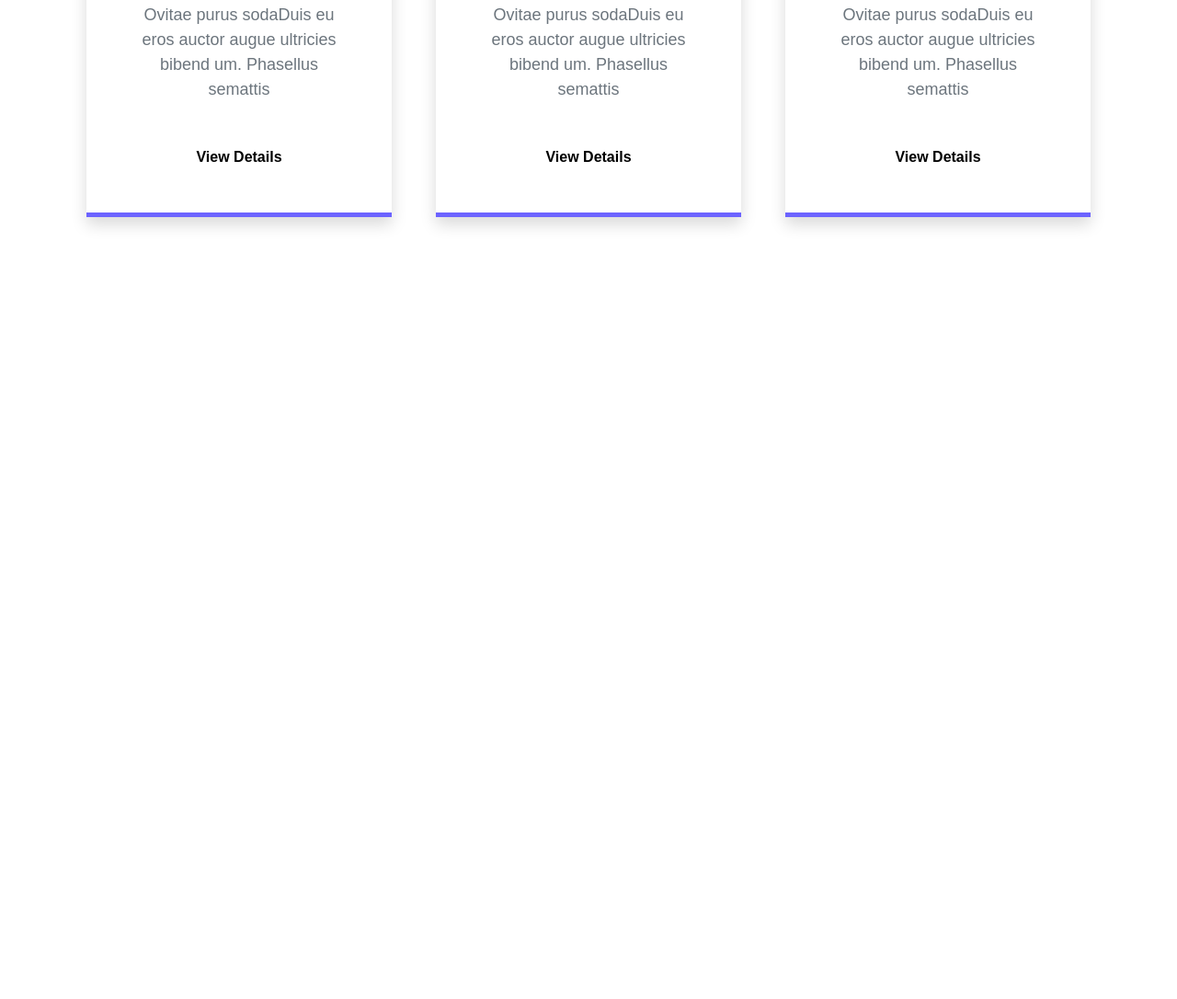
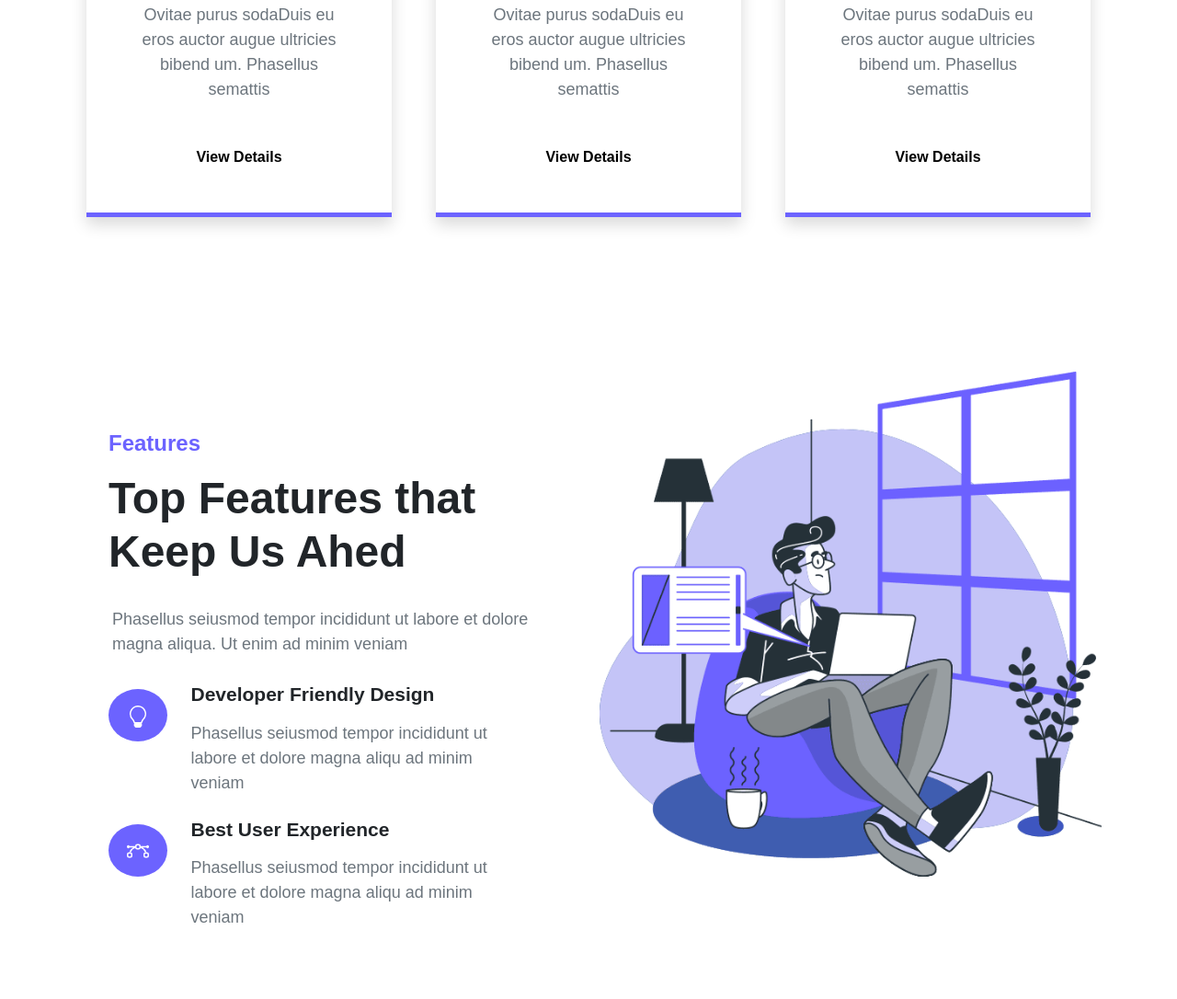
Before and after one commit to SaraKhamisMostafa/2050-Color-Landing-Page, a plain HTML site: page index.html in a window 1280 px wide. Shown: the part 4050-5136 px from the top of the page at 92% size. Before the commit the page ends 4358 px from the top, so only its background shows below. Drawn offline with nearby package versions, Linux system fonts and the light colour scheme.

Commit message:
add feature section

```diff
--- a/css/style.css
+++ b/css/style.css
@@ -106,3 +106,12 @@ color: black;
 .product-card{
    border-bottom: 5px solid #6c63ff;
 }
+.service-icon-large{
+    background-color:#6c63ff ;
+    color: white;
+    padding:20px;
+    border-radius: 50%;
+    width: 53px;
+    height: 53px;
+    text-align: center;
+}
--- a/index.html
+++ b/index.html
@@ -226,65 +226,119 @@
 
     <!-- start our product -->
     <section class="container py-5">
-        <div class="row py-5" >
-          <div class="col-lg-7 m-auto text-center">
-            <h3 class="text-subtitle mt-3">Our Product</h3>
-                    <h1 class="text-title text-title-large mt-3">We Develope Amazing Products</h1>
-          </div>
+        <div class="row py-5">
+            <div class="col-lg-7 m-auto text-center">
+                <h3 class="text-subtitle mt-3">Our Product</h3>
+                <h1 class="text-title text-title-large mt-3">We Develope Amazing Products</h1>
+            </div>
         </div>
         <div class="row">
             <div class="col-lg-4 p-4 ">
                 <div class="product-card text-center shadow p-5">
                     <h3 class="text-subtitle text-dark">Custom CMS</h3>
-                    <img class="my-5"src="images/product-icon1.png" alt="">
-                    <p class="mb-5 text-p text-secondary">Ovitae purus sodaDuis eu eros auctor augue ultricies bibend um. Phasellus semattis</p>
-                    <a class="text-link"href="">View Details</a>
+                    <img class="my-5" src="images/product-icon1.png" alt="">
+                    <p class="mb-5 text-p text-secondary">Ovitae purus sodaDuis eu eros auctor augue ultricies bibend
+                        um. Phasellus semattis</p>
+                    <a class="text-link" href="">View Details</a>
                 </div>
             </div>
             <div class="col-lg-4 p-4 ">
                 <div class="product-card text-center shadow p-5">
                     <h3 class="text-subtitle text-dark">Custom CMS</h3>
-                    <img class="my-5"src="images/product-icon2.png" alt="">
-                    <p class="mb-5 text-p text-secondary">Ovitae purus sodaDuis eu eros auctor augue ultricies bibend um. Phasellus semattis</p>
-                    <a class="text-link"href="">View Details</a>
+                    <img class="my-5" src="images/product-icon2.png" alt="">
+                    <p class="mb-5 text-p text-secondary">Ovitae purus sodaDuis eu eros auctor augue ultricies bibend
+                        um. Phasellus semattis</p>
+                    <a class="text-link" href="">View Details</a>
                 </div>
             </div>
             <div class="col-lg-4 p-4 ">
                 <div class="product-card text-center shadow p-5">
                     <h3 class="text-subtitle text-dark">Custom CMS</h3>
-                    <img class="my-5"src="images/product-icon3.png" alt="">
-                    <p class="mb-5 text-p text-secondary">Ovitae purus sodaDuis eu eros auctor augue ultricies bibend um. Phasellus semattis</p>
-                    <a class="text-link"href="">View Details</a>
+                    <img class="my-5" src="images/product-icon3.png" alt="">
+                    <p class="mb-5 text-p text-secondary">Ovitae purus sodaDuis eu eros auctor augue ultricies bibend
+                        um. Phasellus semattis</p>
+                    <a class="text-link" href="">View Details</a>
                 </div>
             </div>
             <div class="col-lg-4 p-4 ">
                 <div class="product-card text-center shadow p-5">
                     <h3 class="text-subtitle text-dark">Custom CMS</h3>
-                    <img class="my-5"src="images/product-icon4.png" alt="">
-                    <p class="mb-5 text-p text-secondary">Ovitae purus sodaDuis eu eros auctor augue ultricies bibend um. Phasellus semattis</p>
-                    <a class="text-link"href="">View Details</a>
+                    <img class="my-5" src="images/product-icon4.png" alt="">
+                    <p class="mb-5 text-p text-secondary">Ovitae purus sodaDuis eu eros auctor augue ultricies bibend
+                        um. Phasellus semattis</p>
+                    <a class="text-link" href="">View Details</a>
                 </div>
             </div>
             <div class="col-lg-4 p-4 ">
                 <div class="product-card text-center shadow p-5">
                     <h3 class="text-subtitle text-dark">Custom CMS</h3>
-                    <img class="my-5"src="images/product-icon5.png" alt="">
-                    <p class="mb-5 text-p text-secondary">Ovitae purus sodaDuis eu eros auctor augue ultricies bibend um. Phasellus semattis</p>
-                    <a class="text-link"href="">View Details</a>
+                    <img class="my-5" src="images/product-icon5.png" alt="">
+                    <p class="mb-5 text-p text-secondary">Ovitae purus sodaDuis eu eros auctor augue ultricies bibend
+                        um. Phasellus semattis</p>
+                    <a class="text-link" href="">View Details</a>
                 </div>
             </div>
             <div class="col-lg-4 p-4 ">
                 <div class="product-card text-center shadow p-5">
                     <h3 class="text-subtitle text-dark">Custom CMS</h3>
-                    <img class="my-5"src="images/product-icon6.png" alt="">
-                    <p class="mb-5 text-p text-secondary">Ovitae purus sodaDuis eu eros auctor augue ultricies bibend um. Phasellus semattis</p>
-                    <a class="text-link"href="">View Details</a>
+                    <img class="my-5" src="images/product-icon6.png" alt="">
+                    <p class="mb-5 text-p text-secondary">Ovitae purus sodaDuis eu eros auctor augue ultricies bibend
+                        um. Phasellus semattis</p>
+                    <a class="text-link" href="">View Details</a>
                 </div>
             </div>
         </div>
 
     </section>
     <!-- end our product -->
+
+    <!-- start feature section -->
+    <section class="container py-5">
+        <div class="row py-5">
+            <div class="col-lg-6 p-5">
+                <h3 class="text-subtitle mt-3"> Features</h3>
+                <h1 class="text-title text-title-large mt-3 ">Top Features that Keep Us Ahed</h1>
+                <p class="py-4 m-1 text-p text-secondary">Phasellus seiusmod tempor incididunt ut labore et dolore magna
+                    aliqua. Ut enim ad minim veniam</p>
+                <div>
+                    <div class="row">
+                        <div class="col-lg-1 py-4">
+                            <span class="service-icon-large ">
+                                <svg xmlns="http://www.w3.org/2000/svg" width="24" height="24" fill="currentColor" class="bi bi-lightbulb" viewBox="0 0 16 16">
+                                    <path d="M2 6a6 6 0 1 1 10.174 4.31c-.203.196-.359.4-.453.619l-.762 1.769A.5.5 0 0 1 10.5 13a.5.5 0 0 1 0 1 .5.5 0 0 1 0 1l-.224.447a1 1 0 0 1-.894.553H6.618a1 1 0 0 1-.894-.553L5.5 15a.5.5 0 0 1 0-1 .5.5 0 0 1 0-1 .5.5 0 0 1-.46-.302l-.761-1.77a1.964 1.964 0 0 0-.453-.618A5.984 5.984 0 0 1 2 6zm6-5a5 5 0 0 0-3.479 8.592c.263.254.514.564.676.941L5.83 12h4.342l.632-1.467c.162-.377.413-.687.676-.941A5 5 0 0 0 8 1z"/>
+                                  </svg>
+                            </span>
+
+                        </div>
+                        <div class="col-lg-11">
+                            <h2 class="service-title mx-5">Developer Friendly Design</h2>
+                            <p class="text-p text-secondary mx-5 py-2">Phasellus seiusmod tempor incididunt ut labore et dolore magna aliqu ad minim veniam</p>
+                        </div>
+                        <div class="col-lg-1 py-4">
+                            <span class="service-icon-large ">
+                                <svg xmlns="http://www.w3.org/2000/svg" width="24" height="24" fill="currentColor"
+                                class="bi bi-bezier" viewBox="0 0 16 16">
+                                <path fill-rule="evenodd"
+                                    d="M0 10.5A1.5 1.5 0 0 1 1.5 9h1A1.5 1.5 0 0 1 4 10.5v1A1.5 1.5 0 0 1 2.5 13h-1A1.5 1.5 0 0 1 0 11.5v-1zm1.5-.5a.5.5 0 0 0-.5.5v1a.5.5 0 0 0 .5.5h1a.5.5 0 0 0 .5-.5v-1a.5.5 0 0 0-.5-.5h-1zm10.5.5A1.5 1.5 0 0 1 13.5 9h1a1.5 1.5 0 0 1 1.5 1.5v1a1.5 1.5 0 0 1-1.5 1.5h-1a1.5 1.5 0 0 1-1.5-1.5v-1zm1.5-.5a.5.5 0 0 0-.5.5v1a.5.5 0 0 0 .5.5h1a.5.5 0 0 0 .5-.5v-1a.5.5 0 0 0-.5-.5h-1zM6 4.5A1.5 1.5 0 0 1 7.5 3h1A1.5 1.5 0 0 1 10 4.5v1A1.5 1.5 0 0 1 8.5 7h-1A1.5 1.5 0 0 1 6 5.5v-1zM7.5 4a.5.5 0 0 0-.5.5v1a.5.5 0 0 0 .5.5h1a.5.5 0 0 0 .5-.5v-1a.5.5 0 0 0-.5-.5h-1z" />
+                                <path
+                                    d="M6 4.5H1.866a1 1 0 1 0 0 1h2.668A6.517 6.517 0 0 0 1.814 9H2.5c.123 0 .244.015.358.043a5.517 5.517 0 0 1 3.185-3.185A1.503 1.503 0 0 1 6 5.5v-1zm3.957 1.358A1.5 1.5 0 0 0 10 5.5v-1h4.134a1 1 0 1 1 0 1h-2.668a6.517 6.517 0 0 1 2.72 3.5H13.5c-.123 0-.243.015-.358.043a5.517 5.517 0 0 0-3.185-3.185z" />
+                            </svg>
+                            </span>
+
+                        </div>
+                        <div class="col-lg-11">
+                            <h2 class="service-title mx-5">Best User Experience</h2>
+                            <p class="text-p text-secondary mx-5 py-2">Phasellus seiusmod tempor incididunt ut labore et dolore magna aliqu ad minim veniam</p>
+                        </div>
+                    </div>
+                </div>
+            </div>
+            <div class="col-lg-6">
+                <img class="img-fluid" src="images/feature2-img.png" alt="">
+            </div>
+        </div>
+    </section>
+    <!-- end feature section -->
     <script src="https://cdn.jsdelivr.net/npm/bootstrap@5.3.0-alpha1/dist/js/bootstrap.bundle.min.js"
         integrity="sha384-w76AqPfDkMBDXo30jS1Sgez6pr3x5MlQ1ZAGC+nuZB+EYdgRZgiwxhTBTkF7CXvN" crossorigin="anonymous">
     </script>
```
